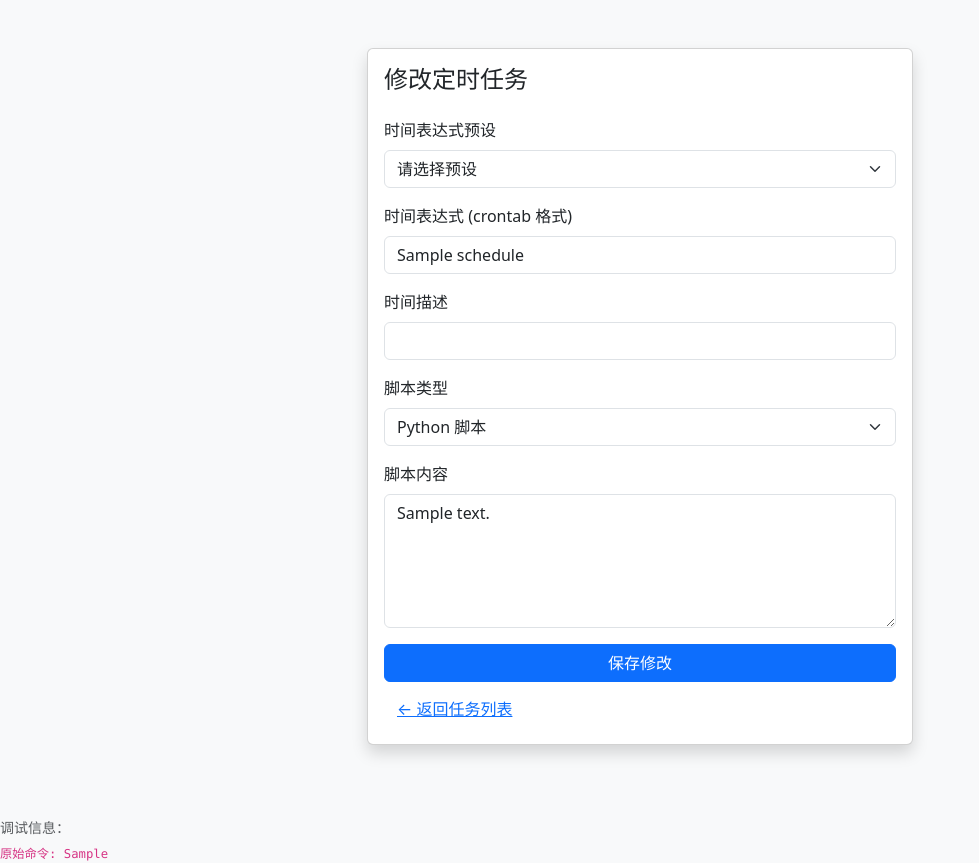
After one commit to hongzhe12/crond-web, a Flask app: template templates/edit.html in a window 1280 px wide. The commit adds this page. Shown: the whole page, without its empty margins (0-979 px from the left). Run offline with Flask 3, Linux system fonts and the light colour scheme; the template is opened without the code that fills it: most values are stand-ins (such as "Sample title", 1, 10 or a date in 2020).

Commit message:
fix：完成

```diff
--- a/app.py
+++ b/app.py
@@ -1,40 +1,180 @@
-from flask import Flask, render_template, request, redirect, url_for
+from flask import Flask, render_template, request, redirect, url_for, flash
 import subprocess
+import os
+import time
+from typing import List, Dict, Tuple, Optional
+from cron_descriptor import Options, ExpressionDescriptor
 
 app = Flask(__name__)
 
-def get_crontab_lines():
+# 常量定义
+PRESETS = {
+    "每分钟执行一次": "* * * * *",
+    "每5分钟执行一次": "*/5 * * * *",
+    "每小时执行一次": "0 * * * *",
+    "每天凌晨执行一次": "0 0 * * *"
+}
+SCRIPT_TYPES = {
+    "python": {"ext": ".py", "interpreter": "python"},
+    "shell": {"ext": ".sh", "interpreter": "sh"}
+}
+SCRIPT_DIR = "scripts"
+
+
+def get_crontab_lines() -> List[str]:
+    """获取当前用户的crontab内容"""
     result = subprocess.run(["crontab", "-l"], capture_output=True, text=True)
-    if result.returncode != 0:
-        return []
-    return result.stdout.strip().split("\n")
+    return result.stdout.strip().split("\n") if result.returncode == 0 else []
+
+
+def save_crontab(lines: List[str]) -> bool:
+    """保存crontab内容"""
+    result = subprocess.run(
+        ["crontab", "-"],
+        input="\n".join(lines) + "\n",
+        text=True,
+        capture_output=True
+    )
+    return result.returncode == 0
+
+
+def create_script(script_type: str, content: str) -> Tuple[str, str]:
+    """创建脚本文件并返回(脚本路径, 执行命令)"""
+    os.makedirs(SCRIPT_DIR, exist_ok=True)
+    script_name = f"task_{int(time.time() * 1000)}"
+    script_ext = SCRIPT_TYPES[script_type]["ext"]
+    script_path = os.path.join(SCRIPT_DIR, f"{script_name}{script_ext}")
+
+    with open(script_path, "w") as f:
+        if script_type == "shell":
+            f.write("#!/bin/bash\n")
+        f.write(content)
+
+    if script_type == "shell":
+        os.chmod(script_path, 0o755)
+
+    interpreter = SCRIPT_TYPES[script_type]["interpreter"]
+    return script_path, f"{interpreter} {script_path}"
+
+
+def parse_cron_task(task: str) -> Optional[Tuple[str, str]]:
+    """解析cron任务为(时间表达式, 命令)"""
+    parts = task.strip().split()
+    return " ".join(parts[:5]), " ".join(parts[5:]) if len(parts) >= 6 else None
+
+
+def get_script_content(script_path: str) -> str:
+    """读取脚本内容并移除shebang行"""
+    try:
+        if not os.path.isabs(script_path):
+            script_path = os.path.join(os.getcwd(), script_path)
+
+        with open(script_path, "r") as f:
+            content = f.read()
+            return content[content.find("\n") + 1:].strip() if content.startswith("#!") else content.strip()
+    except Exception as e:
+        print(f"Error reading script: {e}")
+        return f"# 无法读取原始脚本\n# 错误: {str(e)}"
+
+
+def get_preset(schedule: str) -> str:
+    """根据时间表达式返回匹配的预设key"""
+    inverted_presets = {v: k for k, v in PRESETS.items()}
+    return inverted_presets.get(schedule, "")
+
 
 @app.route("/")
 def index():
-    lines = get_crontab_lines()
-    return render_template("index.html", tasks=lines)
+    return render_template("index.html", tasks=get_crontab_lines())
+
 
 @app.route("/add", methods=["GET", "POST"])
 def add():
     if request.method == "POST":
         schedule = request.form["schedule"]
-        command = request.form["command"]
-        new_line = f"{schedule} {command}"
+        script_type = request.form["script_type"]
+        script_content = request.form["script_content"]
+
+        _, command = create_script(script_type, script_content)
         lines = get_crontab_lines()
-        lines.append(new_line)
-        joined = "\n".join(lines) + "\n"
-        subprocess.run(["crontab", "-"], input=joined, text=True)
+        lines.append(f"{schedule} {command}")
+
+        if not save_crontab(lines):
+            flash("保存crontab失败", "error")
         return redirect(url_for("index"))
-    return render_template("add.html")
+
+    return render_template("add.html", presets=PRESETS)
+
 
 @app.route("/delete/<int:task_id>")
 def delete(task_id):
     lines = get_crontab_lines()
     if 0 <= task_id < len(lines):
+        task_info = parse_cron_task(lines[task_id])
+        if task_info:
+            _, command = task_info
+            script_path = command.split()[1]  # 获取脚本路径
+            try:
+                os.remove(script_path)  # 删除脚本文件
+            except Exception as e:
+                print(f"Error deleting script file: {e}")
+                flash("删除脚本文件失败", "error")
         del lines[task_id]
-        new_crontab = "\n".join(lines) + "\n" if lines else ""
-        subprocess.run(["crontab", "-"], input=new_crontab, text=True)
+        if not save_crontab(lines):
+            flash("删除任务失败", "error")
     return redirect(url_for("index"))
+
+
+@app.route("/edit/<int:task_id>", methods=["GET", "POST"])
+def edit(task_id):
+    lines = get_crontab_lines()
+    if not (0 <= task_id < len(lines)):
+        return redirect(url_for("index"))
+
+    if request.method == "POST":
+        schedule = request.form["schedule"]
+        script_type = request.form["script_type"]
+        script_content = request.form["script_content"]
+
+        _, command = create_script(script_type, script_content)
+        lines[task_id] = f"{schedule} {command}"
+
+        if not save_crontab(lines):
+            flash("更新任务失败", "error")
+        return redirect(url_for("index"))
+
+    # 解析现有任务
+    task_info = parse_cron_task(lines[task_id])
+    if not task_info:
+        flash("任务格式无效", "error")
+        return redirect(url_for("index"))
+
+    schedule, command = task_info
+    script_type = "python" if command.startswith("python ") else "shell"
+    script_path = command[7:] if script_type == "python" else command[3:]
+    script_content = get_script_content(script_path)
+
+    return render_template(
+        "edit.html",
+        presets=PRESETS,
+        schedule=schedule,
+        script_content=script_content,
+        script_type=script_type,
+        selected_preset=get_preset(schedule)
+    )
+
+
+@app.route("/get_description")
+def get_description_route():
+    cron = request.args.get('cron', '')
+    try:
+        options = Options()
+        options.locale_code = "zh_CN"
+        return str(ExpressionDescriptor(cron, options))
+    except Exception as e:
+        print(f"Error parsing cron expression {cron}: {e}")
+        return "无效的 Crontab 表达式"
+
 
 if __name__ == "__main__":
     app.run(host="0.0.0.0", port=5000)
--- /dev/null
+++ b/templates/edit.html
@@ -0,0 +1,119 @@
+<!DOCTYPE html>
+<html lang="zh">
+
+<head>
+    <meta charset="UTF-8">
+    <title>修改任务</title>
+    <link href="https://cdn.jsdelivr.net/npm/bootstrap@5.3.3/dist/css/bootstrap.min.css" rel="stylesheet">
+</head>
+
+<body class="bg-light">
+    <div class="container py-5">
+        <div class="row justify-content-center">
+            <div class="col-md-8 col-lg-6">
+                <div class="card shadow">
+                    <div class="card-body">
+                        <h4 class="card-title mb-4">修改定时任务</h4>
+                        <form method="POST">
+                            <div class="mb-3">
+                                <label class="form-label">时间表达式预设</label>
+                                <!-- 时间表达式预设选择框 -->
+                                <select class="form-select" id="preset" onchange="updateCron()">
+                                    <option value="">请选择预设</option>
+                                    {% for name, cron in presets.items() %}
+                                    <option value="{{ cron }}" {% if cron==schedule %}selected{% endif %}>
+                                        {{ name }}
+                                    </option>
+                                    {% endfor %}
+                                </select>
+                            </div>
+                            <div class="mb-3">
+                                <label class="form-label">时间表达式 (crontab 格式)</label>
+                                <!-- 时间表达式输入框 -->
+                                <input type="text" name="schedule" id="schedule" class="form-control"
+                                    value="{{ schedule }}" required>
+                            </div>
+                            <div class="mb-3">
+                                <label class="form-label" id="description">时间描述</label>
+                                <input type="text" id="description-input" class="form-control" readonly>
+                            </div>
+                            <div class="mb-3">
+                                <label class="form-label">脚本类型</label>
+                                <!-- 脚本类型选择框 -->
+                                <select class="form-select" name="script_type">
+                                    <option value="python" {% if script_type=='python' %}selected{% endif %}>
+                                        Python 脚本
+                                    </option>
+                                    <option value="shell" {% if script_type=='shell' %}selected{% endif %}>
+                                        Shell 脚本
+                                    </option>
+                                </select>
+                            </div>
+                            <div class="mb-3">
+                                <label class="form-label">脚本内容</label>
+                                <textarea name="script_content" class="form-control" rows="5" placeholder="输入脚本内容"
+                                    required>{{ script_content }}</textarea>
+                            </div>
+                            <button type="submit" class="btn btn-primary w-100">保存修改</button>
+                            <a href="{{ url_for('index') }}" class="btn btn-link mt-2">← 返回任务列表</a>
+                        </form>
+                    </div>
+                </div>
+            </div>
+        </div>
+    </div>
+
+    <!-- 在表单底部添加 -->
+    {% if original_command %}
+    <div class="mt-4 text-muted small">
+        <p class="mb-1">调试信息：</p>
+        <code>原始命令: {{ original_command }}</code>
+    </div>
+    {% endif %}
+
+    <script>
+        function updateCron() {
+            var preset = document.getElementById('preset');
+            var schedule = document.getElementById('schedule');
+            var descriptionInput = document.getElementById('description-input');
+            var selectedCron = preset.value;
+            schedule.value = selectedCron;
+            if (selectedCron) {
+                // 发送请求获取时间描述
+                fetch('/get_description?cron=' + encodeURIComponent(selectedCron))
+                    .then(response => response.text())
+                    .then(data => {
+                        // 更新时间描述输入框
+                        descriptionInput.value = data;
+                    })
+                    .catch(error => {
+                        console.error('Error fetching description:', error);
+                        descriptionInput.value = '无效的 Crontab 表达式';
+                    });
+            } else {
+                descriptionInput.value = '';
+            }
+        }
+        document.getElementById('schedule').addEventListener('input', function () {
+            var schedule = this.value;
+            var descriptionInput = document.getElementById('description-input');
+            if (schedule) {
+                // 发送请求获取时间描述
+                fetch('/get_description?cron=' + encodeURIComponent(schedule))
+                    .then(response => response.text())
+                    .then(data => {
+                        // 更新时间描述输入框
+                        descriptionInput.value = data;
+                    })
+                    .catch(error => {
+                        console.error('Error fetching description:', error);
+                        descriptionInput.value = '无效的 Crontab 表达式';
+                    });
+            } else {
+                descriptionInput.value = '';
+            }
+        });
+    </script>
+</body>
+
+</html>
--- a/templates/index.html
+++ b/templates/index.html
@@ -14,7 +14,7 @@
         <tr>
           <th>#</th>
           <th>任务内容</th>
-          <th style="width: 100px;">操作</th>
+          <th style="width: 200px;">操作</th>
         </tr>
       </thead>
       <tbody>
@@ -23,6 +23,8 @@
           <td class="text-muted">{{ loop.index0 }}</td>
           <td><code>{{ task }}</code></td>
           <td>
+            <a href="{{ url_for('edit', task_id=loop.index0) }}"
+               class="btn btn-sm btn-outline-warning">修改</a>
             <a href="{{ url_for('delete', task_id=loop.index0) }}"
                class="btn btn-sm btn-outline-danger"
                onclick="return confirm('确认删除此任务？')">删除</a>
```
Also changed, not shown: templates/add.html (+70 -3 lines).
